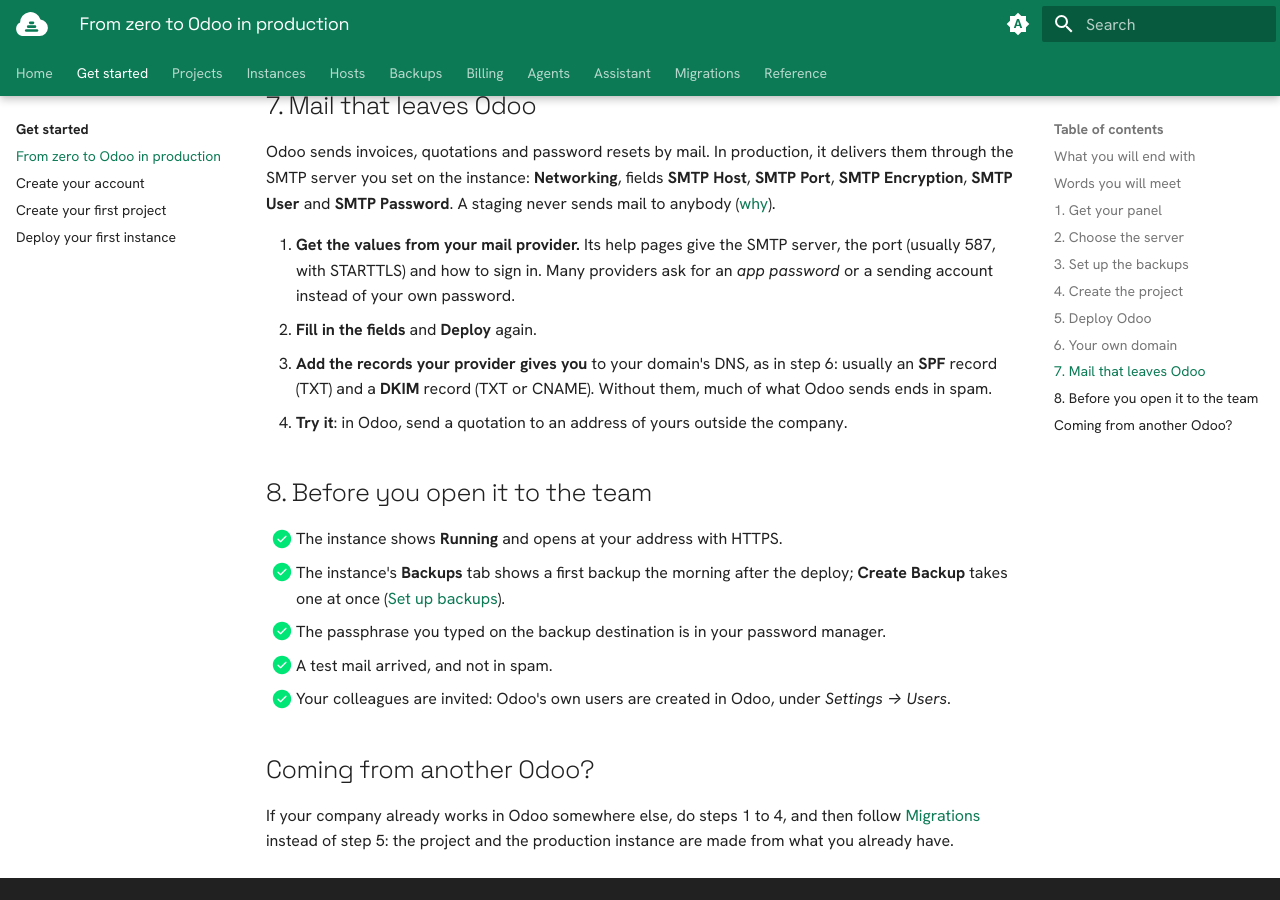
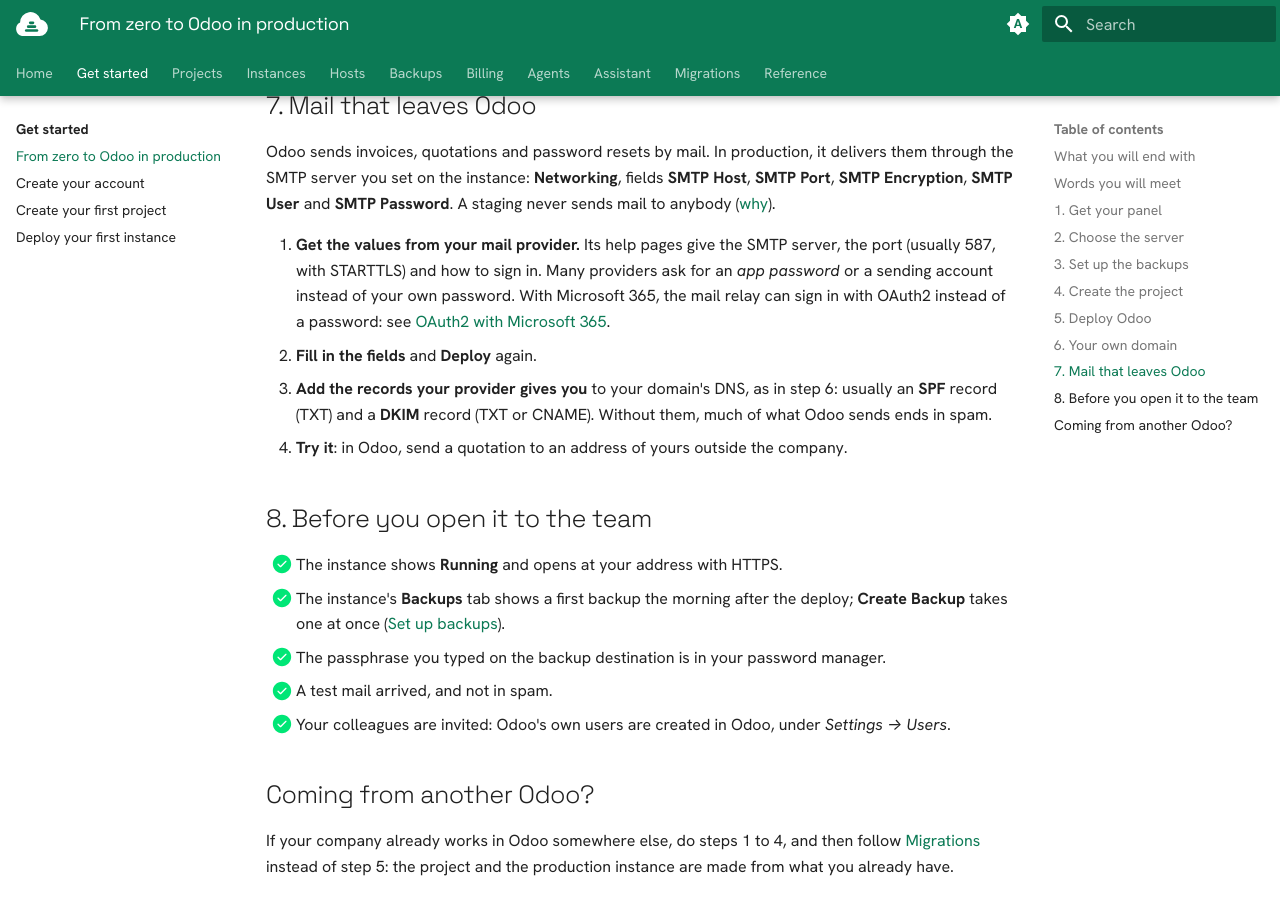
Before and after one commit to incubacloud/incubacloud, an MkDocs documentation site: the page built from docs/user/docs/getting-started/zero-to-odoo.md, in a window 1280 px wide and 900 px high, scrolled down 4642 px. Built offline with MkDocs 1.6.1 and Material for MkDocs 9.7.7, drawn with Linux system fonts in a browser that asks for light colours; plug-ins that fetch from the network failed and are left out.

Commit message:
[DOC] incubacloud 1.0.224: From zero to Odoo, on the mail Odoo sends, says that with Microsoft 365 the mail relay can sign in with OAuth2 instead of a password, and links to the relay's page

```diff
--- a/docs/user/docs/getting-started/zero-to-odoo.md
+++ b/docs/user/docs/getting-started/zero-to-odoo.md
@@ -192,7 +192,9 @@
 1. **Get the values from your mail provider.** Its help pages give the SMTP
    server, the port (usually 587, with STARTTLS) and how to sign in. Many
    providers ask for an *app password* or a sending account instead of your
-   own password.
+   own password. With Microsoft 365, the mail relay can sign in with OAuth2
+   instead of a password: see
+   [OAuth2 with Microsoft 365](../instances/mail-relay.md#oauth2-with-microsoft-365).
 2. **Fill in the fields** and **Deploy** again.
 3. **Add the records your provider gives you** to your domain's DNS, as in
    step 6: usually an **SPF** record (TXT) and a **DKIM** record (TXT or
```
Also changed, not shown: CHANGELOG.md.
